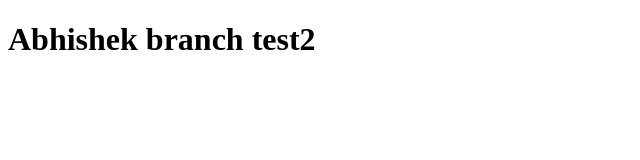
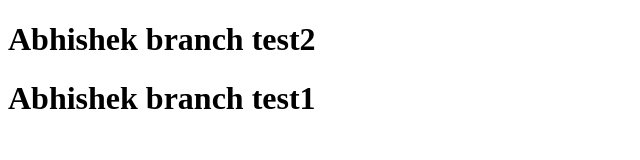
Before and after one commit to Abhishek-Mukherjee96/test, a plain HTML site: page index.html in a window 1280 px wide. Shown: the whole page, without its empty margins (0-640 px from the left). Drawn offline with Linux system fonts and the light colour scheme.

Commit message:
some changes in test1

```diff
--- a/index.html
+++ b/index.html
@@ -7,5 +7,6 @@
 </head>
 <body>
     <h1>Abhishek branch test2</h1>
+    <h1>Abhishek branch test1</h1>
 </body>
 </html>
```
